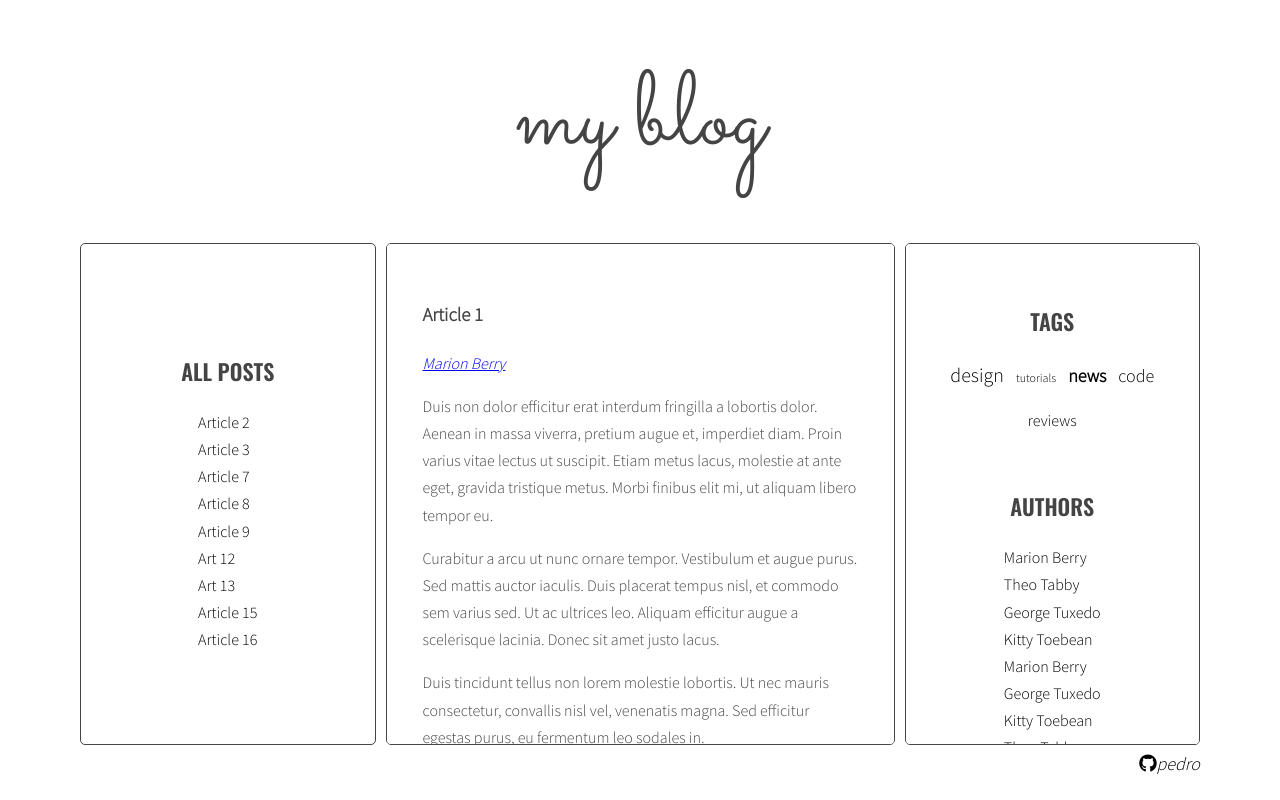
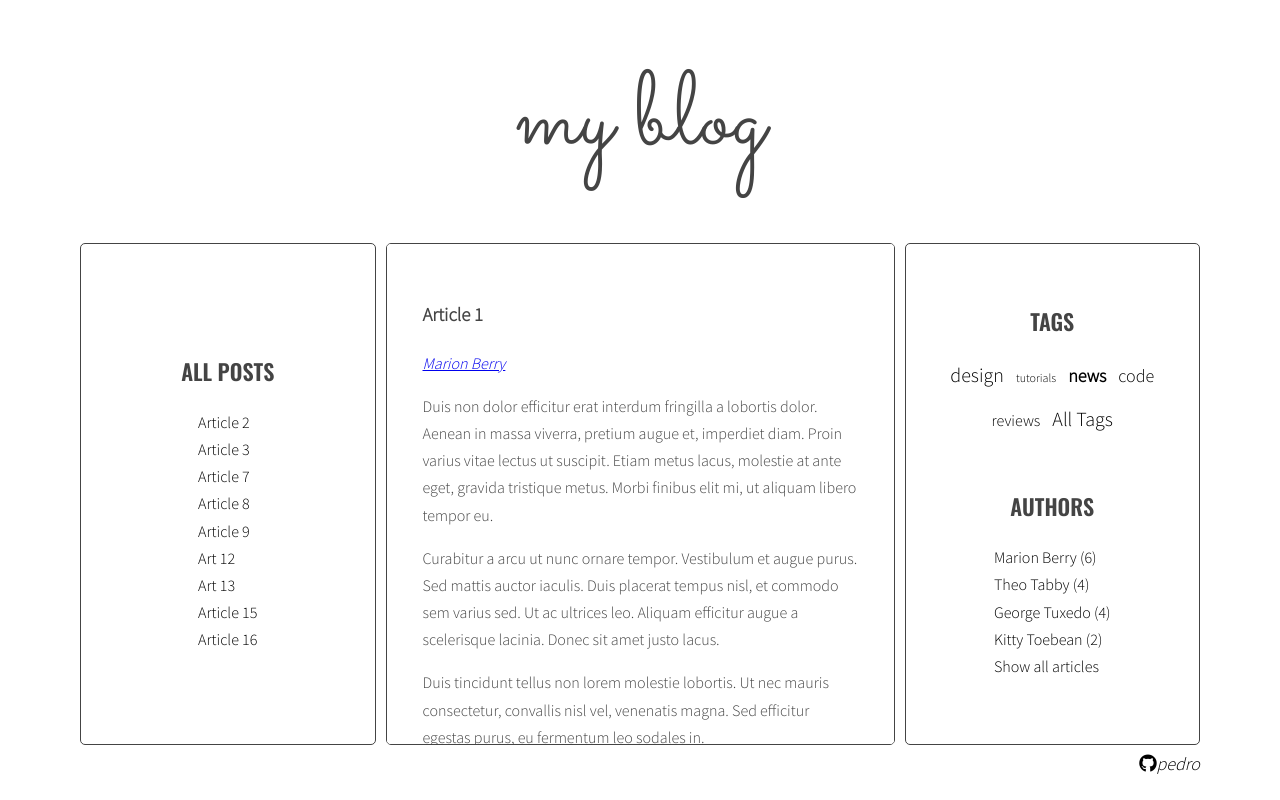
Before and after one commit to PedroPLCode/5.javascript-blog, a website: page index.html in a window 1280 px wide. Both pictures are taken after a click on the link "news". Drawn offline with nearby package versions, Linux system fonts and the light colour scheme.

Commit message:
Finish all js functions. All good

```diff
--- a/js/script.js
+++ b/js/script.js
@@ -9,7 +9,6 @@ const optArticleSelector = '.post',
   optAuthorsListSelector = '.authors',
   optCloudClassCount = 5,
   optCloudClassPrefix = 'tag-size-';
-
 
 
 /**
@@ -96,13 +95,15 @@ function calculateTagsParams(tags) {
     if (tags[tag] < params.min) {
       params.min = tags[tag];
     }
-
   }
 
   return params;
 }
 
 
+/**
+ *
+ */
 function calculateTagClass(count, params) {
   const normalizedCount = count - params.min;
   const normalizedMax = params.max - params.min;
@@ -133,7 +134,7 @@ function calculateTagClass(count, params) {
 */
 function generateTags(){
   const articles = document.querySelectorAll(optArticleSelector);
-  let allTags = {}; //nowe
+  let allTags = {};
 
   for (let article of articles) {
     const tagsWrapper = article.querySelector(optArticleTagsSelector);
@@ -146,29 +147,30 @@ function generateTags(){
       const linkHtml = '<li><a href="#tag-' + singleTag + '">' + singleTag + '</a></li>';
       html = html + linkHtml;
 
-      if(!allTags.hasOwnProperty(singleTag)){ //nowe
-        allTags[singleTag] = 1; //nowe
+      if(!allTags.hasOwnProperty(singleTag)){
+        allTags[singleTag] = 1;
       } else {
-        allTags[singleTag]++; //nowe
+        allTags[singleTag]++;
       }
     }
 
     tagsWrapper.innerHTML = html;
   }
 
-  const tagList = document.querySelector(optTagsListSelector); //nowe
-  //tagList.innerHTML = allTags.join(' '); //nowe
-  //console.log(allTags);
-  let allTagsHtml = ''; //nowe
-  const tagsParams = calculateTagsParams(allTags); //nowe
-  console.log('tagsParams: ', tagsParams); //nowe
+  const tagList = document.querySelector(optTagsListSelector);
+  let allTagsHtml = '';
+  const tagsParams = calculateTagsParams(allTags);
+  console.log('tagsParams: ', tagsParams);
 
-  for (let singleTag in allTags) { //nowe
-    const tagLinkHtml = '<li><a href="#tag-' + singleTag + '" class="' + calculateTagClass(allTags[singleTag], tagsParams) + '">' + singleTag + '</a></li>'; //nowe
-    //const tagLinkHtml = '<li class="' + calculateTagClass(allTags[singleTag], tagsParams) + '"><a href="#tag-' + singleTag + '>' + singleTag + '</a></li>'; //nowe
-    allTagsHtml += tagLinkHtml; //nowe
-  } //nowe
-  tagList.innerHTML = allTagsHtml; //nowe
+  for (let singleTag in allTags) {
+    const tagLinkHtml = '<li><a href="#tag-' + singleTag + '" class="' + calculateTagClass(allTags[singleTag], tagsParams) + '">' + singleTag + '</a></li>';
+    allTagsHtml += tagLinkHtml;
+  }
+
+  const lastLinkHtml = '<li><a href="#tag-all" class="tag-size-5">All Tags</a></li>';
+  allTagsHtml += lastLinkHtml;
+
+  tagList.innerHTML = allTagsHtml;
 }
 
 
@@ -201,13 +203,31 @@ function tagClickHandler(event){
     activeTagLink.classList.remove('active');
   }
 
+  const activeTags = document.querySelectorAll('.tags a');
+
+  for (let activeTag of activeTags) {
+    activeTag.classList.remove('active');
+  }
+
+  const activeAuthors = document.querySelectorAll('.authors a');
+
+  for (let activeAuthor of activeAuthors) {
+    activeAuthor.classList.remove('active');
+  }
+
   const tagLinks = document.querySelectorAll('a[href="' + href + '"]');
 
   for (let tagLink of tagLinks) {
     tagLink.classList.add('active');
   }
 
-  generateTitleLinks('[data-tags~="' + tag + '"]');
+  if (tag == 'all') {
+    console.log('all');
+    generateTitleLinks();
+  } else {
+    console.log(tag);
+    generateTitleLinks('[data-tags~="' + tag + '"]');
+  }
 }
 
 
@@ -241,7 +261,7 @@ function generateAuthors(){
 
   let allAuthorsHtml = '';
 
-  let allAuthors = {}; //nowe
+  let allAuthors = {};
 
   for (let article of articles) {
     const authorWrapper = article.querySelector(optArticleAuthorsSelector);
@@ -250,16 +270,23 @@ function generateAuthors(){
     const linkHtml = '<a href="#author-' + articleAuthor + '">' + articleAuthor + '</a>';
     authorWrapper.innerHTML = linkHtml;
 
-    const singleLinkHtml = '<li><a href="#author-' + articleAuthor + '"><span class="author-name">' + articleAuthor + '</span></a></li>';
-    //console.log(allAuthorsHtml);
+    if(!allAuthors.hasOwnProperty(articleAuthor)){
+      allAuthors[articleAuthor] = 1;
+    } else {
+      allAuthors[articleAuthor]++;
+    }
+  }
 
-    if(!allAuthors.hasOwnProperty(singleLinkHtml)){ //nowe
-      allAuthorsHtml += singleLinkHtml;
-      allAuthors.articleAuthor = singleLinkHtml; // TU POPRAWIĆ
-    }
+  for (let articleAuthor in allAuthors) {
+    const singleLinkHtml = '<li><a href="#author-' + articleAuthor + '"><span class="author-name">' + articleAuthor + ' (' + allAuthors[articleAuthor] + ') </span></a></li>';
 
-    authorsList.innerHTML = allAuthorsHtml;
+    allAuthorsHtml += singleLinkHtml;
   }
+
+  const lastLinkHtml = '<li><a href="#author-all"><span class="author-name">Show all articles</span></a></li>';
+  allAuthorsHtml += lastLinkHtml;
+
+  authorsList.innerHTML = allAuthorsHtml;
 }
 
 
@@ -292,13 +319,30 @@ function authorClickHandler(event){
     activeAuthorLink.classList.remove('active');
   }
 
+  const activeAuthors = document.querySelectorAll('.authors a');
+
+  for (let activeAuthor of activeAuthors) {
+    activeAuthor.classList.remove('active');
+  }
+
+  const activeTags = document.querySelectorAll('.tags a');
+
+  for (let activeTag of activeTags) {
+    activeTag.classList.remove('active');
+  }
+
   const authorLinks = document.querySelectorAll('a[href="' + href + '"]');
 
   for (let authorLink of authorLinks) {
     authorLink.classList.add('active');
   }
 
-  generateTitleLinks('[data-author="' + author + '"]');
+  if (author == 'all') {
+    console.log('all');
+    generateTitleLinks();
+  } else {
+    generateTitleLinks('[data-author="' + author + '"]');
+  }
 }
 
 
--- a/sass/style.scss
+++ b/sass/style.scss
@@ -137,7 +137,6 @@ body {
 
     a:hover {
       font-size: 16px;
-      color: $color-green;
     }
   }
 }
```
Also changed, not shown: css/style.css, 1 other file.
